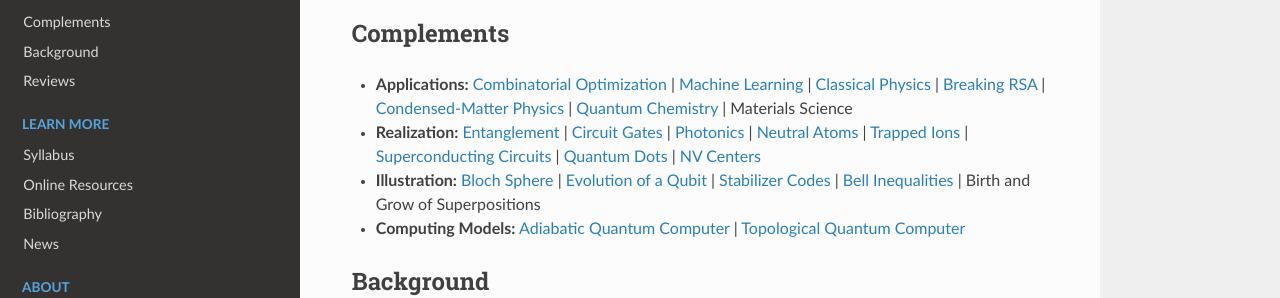
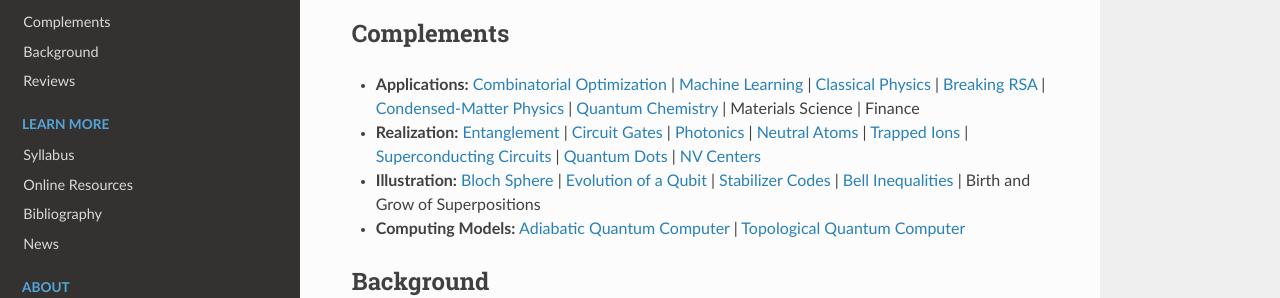
Before and after one commit to tomlqc/about-quantum, a Sphinx documentation site: the page built from source/index.rst, in a window 1280 px wide and 900 px high, scrolled down 641 px. Shown: the part 159-457 px from the top of the window. Built offline with Sphinx 7.4.7 and the Read the Docs theme 2.0.0, drawn with Linux system fonts in a browser that asks for light colours.

Commit message:
complements: renamed montecarlo to finance.

```diff
--- a/source/index.rst
+++ b/source/index.rst
@@ -119,7 +119,8 @@ Complements
   :ref:`stories/complements/shor:Breaking RSA` |
   :ref:`stories/complements/condmatter:Condensed-Matter Physics` |
   :ref:`stories/complements/chemistry:Quantum Chemistry` |
-  Materials Science
+  Materials Science |
+  Finance
 
 * **Realization:**
   :ref:`stories/complements/entanglement:Entanglement` |
```
Also changed, not shown: source/stories/complements/applications.rst (+1 -1 lines), source/stories/complements/finance.rst (renamed from source/stories/complements/montecarlo.rst, +2 -2 lines).
